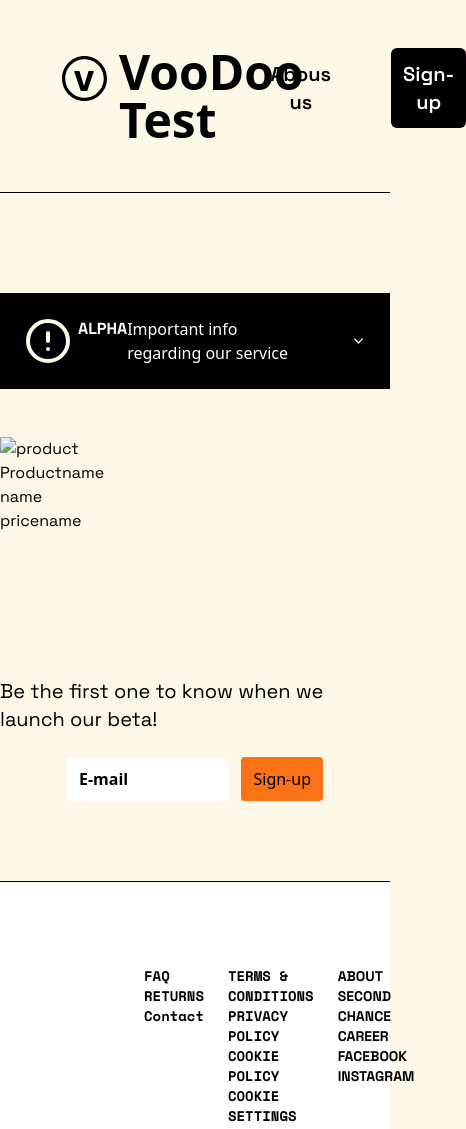
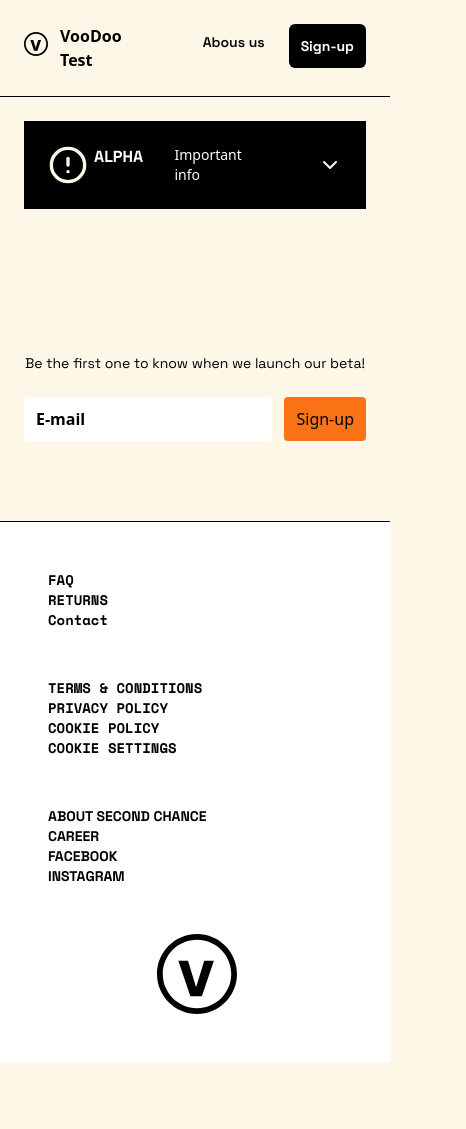
Before and after one commit to pavel-surzhenko/voodoo-test, a website built with Vite: page index.html in a window 390 px wide. Shown: the top 1129 px of the page, 466 px wide, since content can reach past the window. After the commit the page ends 1062 px from the top, so only its background shows below. Built offline with nearby package versions, Linux system fonts and the light colour scheme; no server answers.

Commit message:
add responsive

```diff
--- a/index.html
+++ b/index.html
@@ -32,25 +32,29 @@
     </head>
     <body class="flex flex-col min-h-screen bg-LightSand">
         <header class="border-b-black border-b bg-LightSand">
-            <div class="py-[48px] px-[62px]">
+            <div class="p-6 lg:py-12 lg:px-16">
                 <div class="flex justify-between">
-                    <div class="flex gap-3 items-start text-5xl font-bold">
+                    <div
+                        class="flex gap-3 items-start text-md lg:text-5xl font-bold"
+                    >
                         <img
                             src="/Logomark.svg"
                             alt="logo"
-                            class="mt-2"
+                            class="mt-2 w-6 h-6 lg:w-11 lg:h-11"
                         />
                         <span>VooDoo <br />Test</span>
                     </div>
                     <div
-                        class="font-grotest font-semibold text-xl flex gap-12 items-start"
+                        class="font-grotest font-semibold text-sm lg:text-xl flex gap-4 lg:gap-12 items-start"
                     >
                         <button
-                            class="p-3 rounded-md hover:bg-black hover:text-white duration-700"
+                            class="p-2 lg:p-3 rounded-md hover:bg-black hover:text-white duration-700"
                         >
                             Abous us
                         </button>
-                        <button class="bg-black text-white p-3 rounded-md">
+                        <button
+                            class="bg-black text-white p-3 rounded-md font-bold"
+                        >
                             Sign-up
                         </button>
                     </div>
@@ -58,7 +62,7 @@
             </div>
         </header>
         <main
-            class="max-w-7xl self-center w-full pt-[100px] pb-[80px] flex-grow"
+            class="max-w-7xl self-center w-full pt-6 pb-20 lg:pt-24 lg:pb-20 flex-grow px-6"
         >
             <section
                 class="bg-black text-white p-6 flex justify-between gap-12 mb-12"
@@ -70,9 +74,11 @@
                     />
                     <span class="font-grotest font-bold">ALPHA</span>
                 </div>
-                <span class="flex-grow"
+                <span class="flex-grow text-base hidden sm:block"
                     >Important info regarding our service</span
-                >
+                ><span class="flex-grow text-sm sm:hidden"
+                    >Important info
+                </span>
                 <button>
                     <img
                         src="/chevron-down.svg"
@@ -80,42 +86,25 @@
                     />
                 </button>
             </section>
-            <section class="mb-24">
+            <section class="mb-12 lg:mb-24">
                 <div
                     id="list-container"
-                    class="grid grid-cols-4 gap-6 font-grotest"
-                >
-                    <div>
-                        <div>
-                            <img
-                                src=""
-                                alt="product"
-                            />
-                        </div>
-                        <div class="flex justify-between">
-                            <span>Product name</span>
-                            <span>name</span>
-                        </div>
-                        <div class="flex justify-between">
-                            <span>price</span>
-                            <span>name</span>
-                        </div>
-                    </div>
-                </div>
+                    class="grid grid-cols-1 sm:grid-cols-2 md:grid-cols-3 lg:grid-cols-4 gap-x-6 gap-y-12 font-grotest text-sm lg:text-base max-w-[300px] sm:max-w-full mx-auto"
+                ></div>
             </section>
             <section>
                 <div class="flex flex-col justify-center items-center">
-                    <span class="pt-12 pb-6 font-grotest text-xl"
+                    <span class="pt-12 pb-6 font-grotest text-sm lg:text-xl"
                         >Be the first one to know when we launch our beta!</span
                     >
                     <div class="flex gap-3 h-11 w-full justify-center">
                         <input
                             type="email"
                             placeholder="E-mail"
-                            class="h-full rounded w-5/12 placeholder:text-black font-semibold px-3 focus:border focus: border-black focus:outline-none"
+                            class="h-full rounded w-full lg:w-5/12 placeholder:text-black font-semibold px-3 focus:border focus: border-black focus:outline-none"
                         />
                         <button
-                            class="bg-orange-500 p-3 rounded h-full leading-none"
+                            class="bg-orange-500 p-3 rounded whitespace-nowrap h-full leading-none"
                         >
                             Sign-up
                         </button>
@@ -123,28 +112,32 @@
                 </div>
             </section>
         </main>
-        <footer class="border-t border-black px-[120px] py-[84px] bg-white">
-            <div class="flex gap-6 font-space font-bold text-sm">
-                <div class="flex-grow">
+        <footer
+            class="border-t border-black p-12 pr-11 lg:px-[120px] lg:py-[84px] bg-white"
+        >
+            <div
+                class="flex flex-col md:flex-row gap-12 md:gap-6 font-space font-bold text-sm"
+            >
+                <div class="flex-grow order-4 md:order-1">
                     <img
                         src="/Logomark.svg"
                         alt="logo"
                         h
-                        class="w-20 h-20"
+                        class="w-20 h-20 mx-auto"
                     />
                 </div>
-                <div class="flex flex-col flex-grow">
+                <div class="flex flex-col flex-grow order-1">
                     <a href="#">FAQ</a>
                     <a href="#">RETURNS</a>
                     <a href="#">Contact</a>
                 </div>
-                <div class="flex flex-col flex-grow">
+                <div class="flex flex-col flex-grow order-2">
                     <a href="#">TERMS & CONDITIONS</a>
                     <a href="#">PRIVACY POLICY</a>
                     <a href="#">COOKIE POLICY</a>
                     <a href="#">COOKIE SETTINGS</a>
                 </div>
-                <div class="flex flex-col font-grotest flex-grow">
+                <div class="flex flex-col font-grotest flex-grow order-3">
                     <a href="#">ABOUT SECOND CHANCE</a>
                     <a href="#">CAREER</a>
                     <a href="#">FACEBOOK</a>
--- a/src/generateListHTML.ts
+++ b/src/generateListHTML.ts
@@ -5,10 +5,11 @@ export function generateListHTML(data: IApiResponse) {
     data.products.forEach((item) => {
 
         html += `<div class="font-bold">
-                        <div class="mb-3">
+                        <div class="mb-3 border border-black">
                             <img
                                 src="${item.images[0].src}"
                                 alt="product"
+                                class="object-cover h-full w-full"
                             />
                         </div>
                         <div class="flex justify-between ">
```
